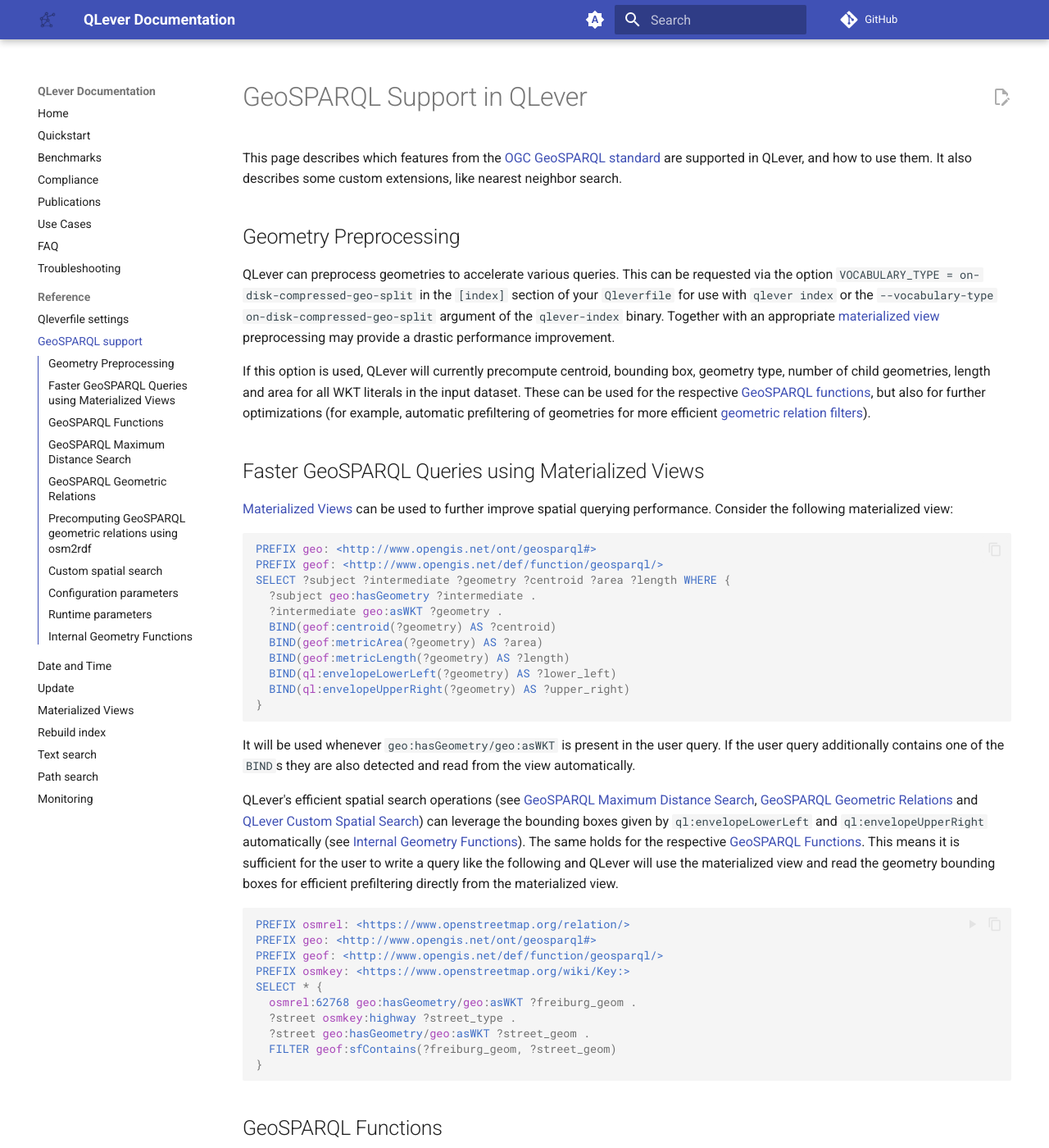
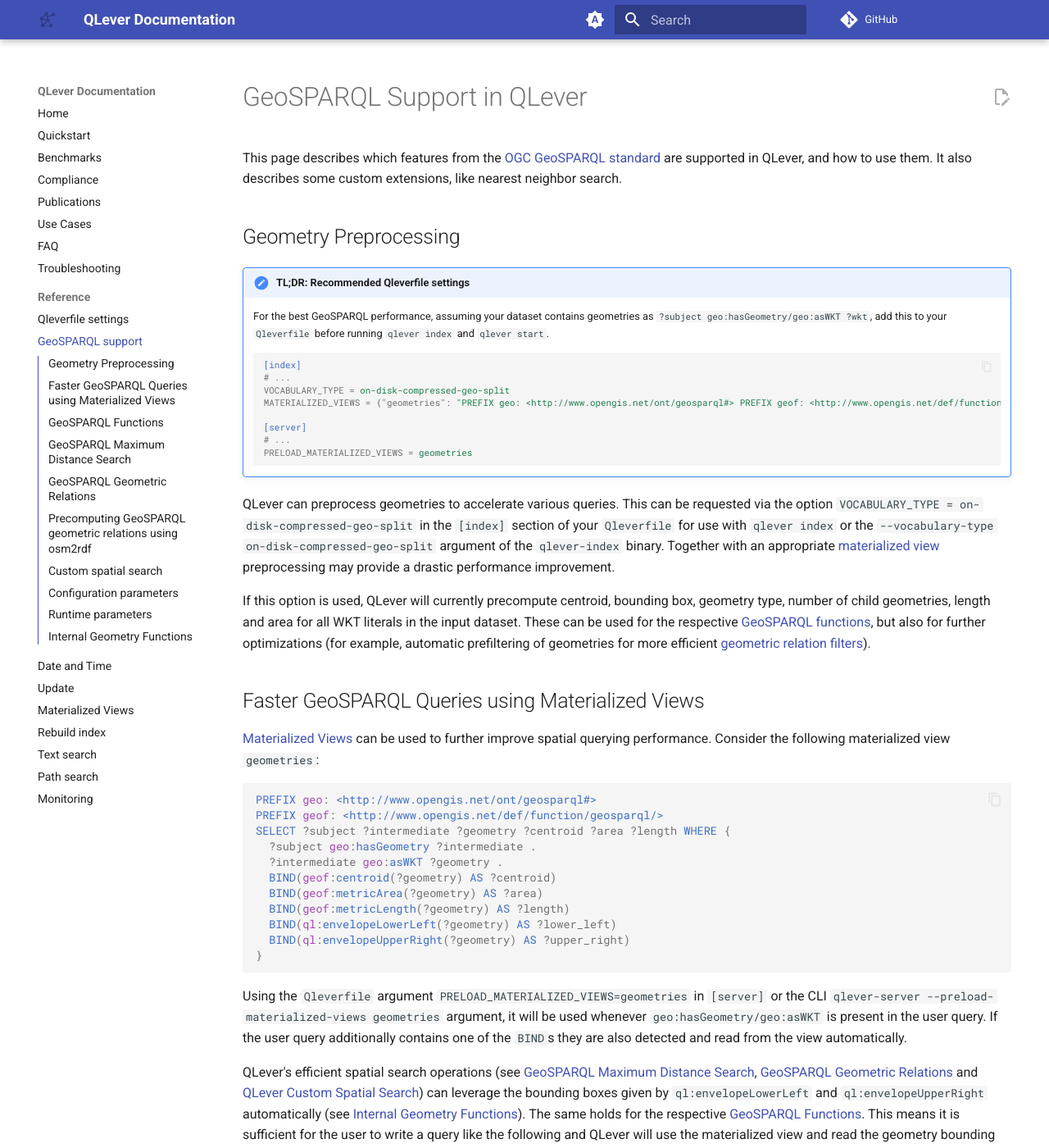
Before and after one commit to qlever-dev/qlever-docs, an MkDocs documentation site: the page built from docs/geosparql.md, in a window 1280 px wide and 1400 px high. Shown: the whole window at 82% size. Built offline with MkDocs 1.6.1 and Material for MkDocs 9.7.7, drawn with Linux system fonts in a browser that asks for light colours; plug-ins that fetch from the network failed and are left out; comment, search, counter and statistics services are not loaded; the version menu is left out.

Commit message:
qleverfile

````diff
--- a/docs/geosparql.md
+++ b/docs/geosparql.md
@@ -3,6 +3,20 @@
 This page describes which features from the [OGC GeoSPARQL standard](https://docs.ogc.org/is/22-047r1/22-047r1.html) are supported in QLever, and how to use them. It also describes some custom extensions, like nearest neighbor search.
 
 ## Geometry Preprocessing
+
+!!! note "TL;DR: Recommended Qleverfile settings"
+    For the best GeoSPARQL performance, assuming your dataset contains geometries as `?subject geo:hasGeometry/geo:asWKT ?wkt`, add this to your `Qleverfile` before running `qlever index` and `qlever start`.
+
+    ```ini
+    [index]
+    # ...
+    VOCABULARY_TYPE = on-disk-compressed-geo-split
+    MATERIALIZED_VIEWS = {"geometries": "PREFIX geo: <http://www.opengis.net/ont/geosparql#> PREFIX geof: <http://www.opengis.net/def/function/geosparql/> SELECT ?subject ?intermediate ?geometry ?centroid ?area ?length WHERE { ?subject geo:hasGeometry ?intermediate . ?intermediate geo:asWKT ?geometry . BIND(geof:centroid(?geometry) AS ?centroid) BIND(geof:metricArea(?geometry) AS ?area) BIND(geof:metricLength(?geometry) AS ?length) BIND(ql:envelopeLowerLeft(?geometry) AS ?lower_left) BIND(ql:envelopeUpperRight(?geometry) AS ?upper_right) }"}
+
+    [server]
+    # ...
+    PRELOAD_MATERIALIZED_VIEWS = geometries
+    ```
 
 QLever can preprocess geometries to accelerate various queries. This can be requested via the option `VOCABULARY_TYPE = on-disk-compressed-geo-split` in the `[index]` section of your `Qleverfile` for use with `qlever index` or the `--vocabulary-type on-disk-compressed-geo-split` argument of the `qlever-index` binary. Together with an appropriate [materialized view](#geo-matview) preprocessing may provide a drastic performance improvement.
 
@@ -10,7 +24,7 @@ If this option is used, QLever will currently precompute centroid, bounding box,
 
 ## Faster GeoSPARQL Queries using Materialized Views
 
-[Materialized Views](materialized-views.md)<a id="geo-matview"></a>  can be used to further improve spatial querying performance. Consider the following materialized view:
+[Materialized Views](materialized-views.md)<a id="geo-matview"></a>  can be used to further improve spatial querying performance. Consider the following materialized view `geometries`:
 
 ```sparql
 PREFIX geo: <http://www.opengis.net/ont/geosparql#>
@@ -26,7 +40,7 @@ SELECT ?subject ?intermediate ?geometry ?centroid ?area ?length WHERE {
 }
 ```
 
-It will be used whenever `geo:hasGeometry/geo:asWKT` is present in the user query. If the user query additionally contains one of the `BIND`s they are also detected and read from the view automatically.
+Using the `Qleverfile` argument `PRELOAD_MATERIALIZED_VIEWS=geometries` in `[server]` or the CLI `qlever-server --preload-materialized-views geometries` argument, it will be used whenever `geo:hasGeometry/geo:asWKT` is present in the user query. If the user query additionally contains one of the `BIND`s they are also detected and read from the view automatically.
 
 QLever's efficient spatial search operations (see [GeoSPARQL Maximum Distance Search](#geosparql-maximum-distance-search), [GeoSPARQL Geometric Relations](#geosparql-geometric-relations) and [QLever Custom Spatial Search](#custom-spatial-search)) can leverage the bounding boxes given by `ql:envelopeLowerLeft` and `ql:envelopeUpperRight` automatically (see [Internal Geometry Functions](#internal-geometry-functions)). The same holds for the respective [GeoSPARQL Functions](#geosparql-functions). This means it is sufficient for the user to write a query like the following and QLever will use the materialized view and read the geometry bounding boxes for efficient prefiltering directly from the materialized view.
 
````
